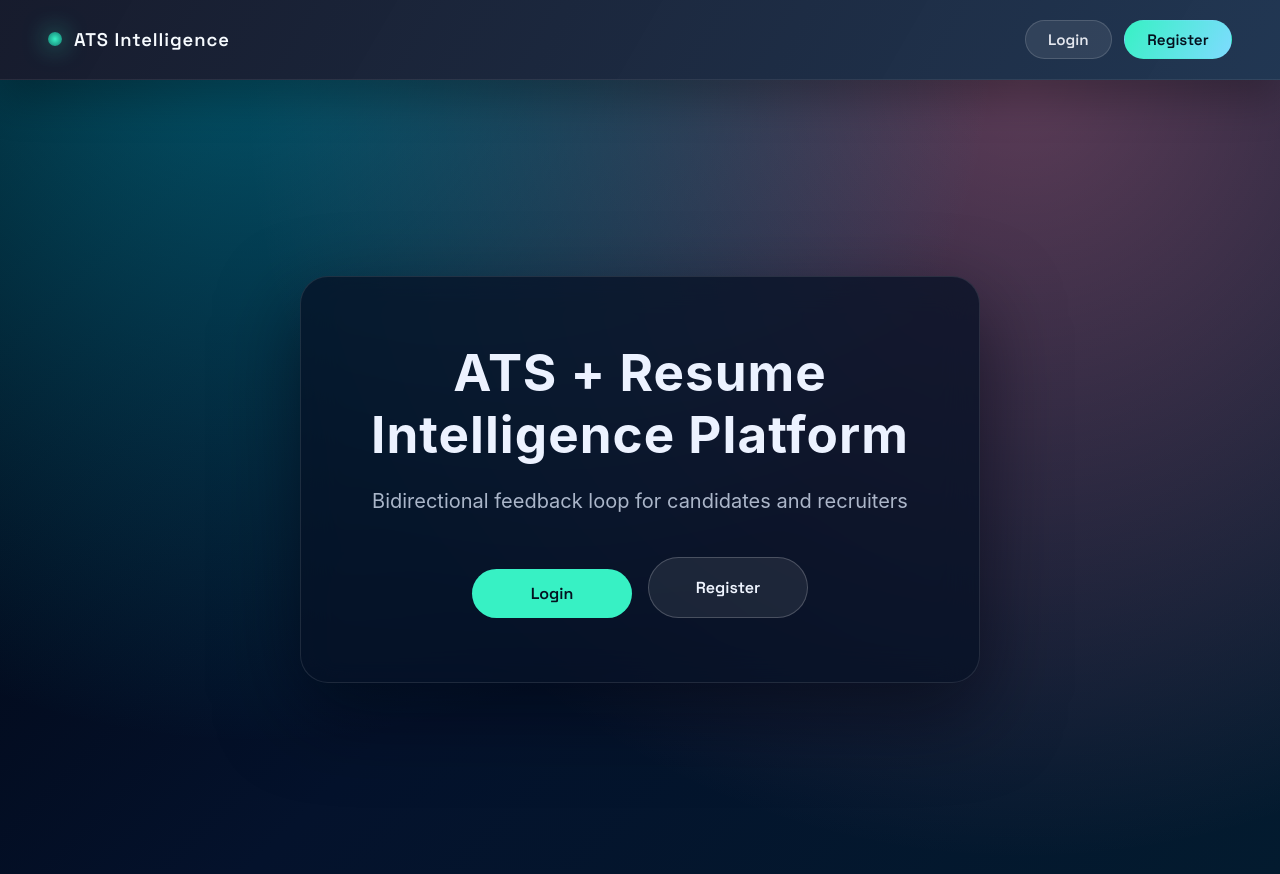
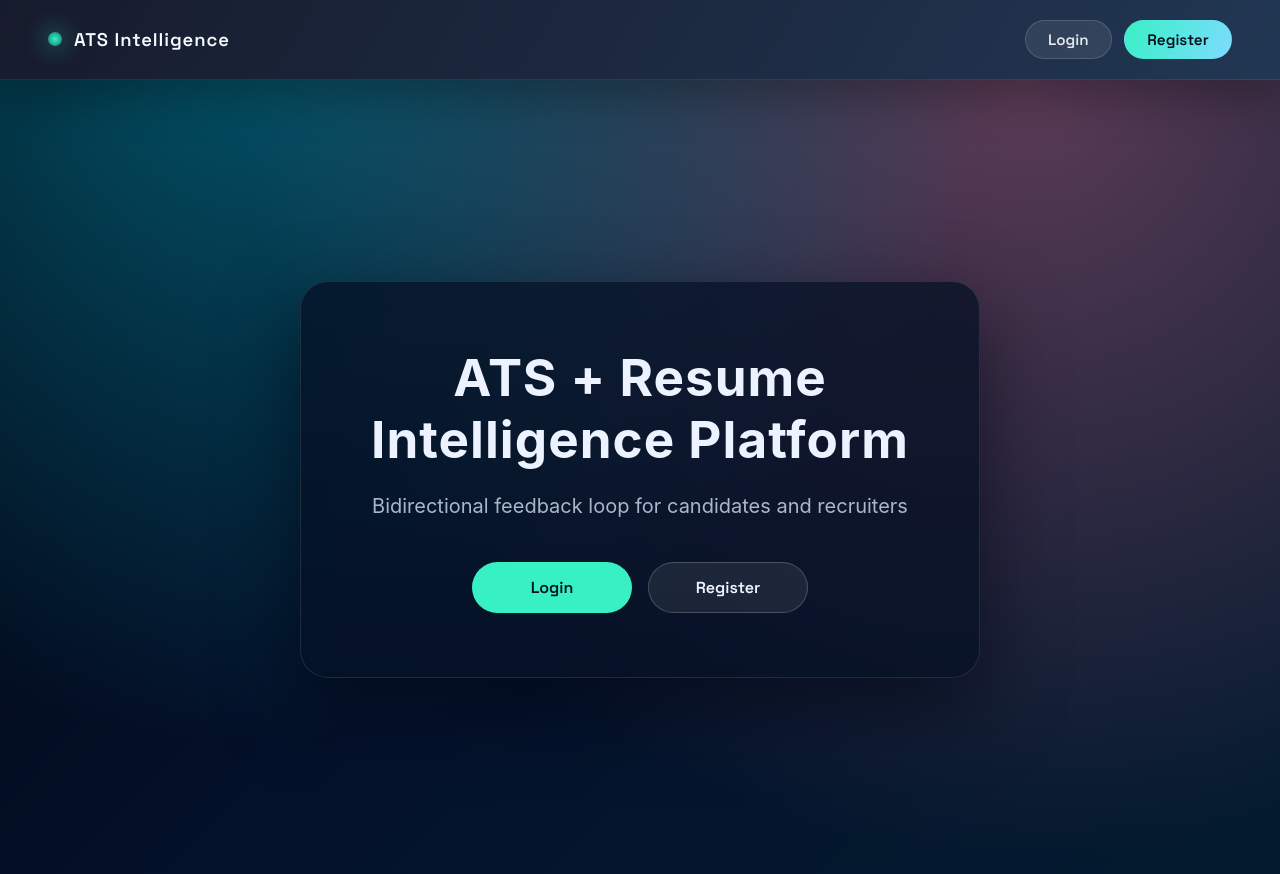
Before and after one commit to A-Akhil/ATS_Proj, a React (Create React App) app in the folder frontend/: page / in a window 1280 px wide. Shown: the top 874 px of the page. Built offline with nearby package versions, Linux system fonts and the light colour scheme.

Commit message:
style: align auth and recruiter CSS with global buttons

```diff
--- a/frontend/src/pages/Auth.css
+++ b/frontend/src/pages/Auth.css
@@ -95,30 +95,9 @@
   cursor: pointer;
 }
 
-.btn-primary {
-  background: var(--accent-teal);
-  color: #04111f;
-  border: none;
-  padding: 0.9rem 1.5rem;
-  border-radius: 999px;
-  font-size: 1rem;
-  font-weight: 600;
-  cursor: pointer;
-  transition: transform 0.25s ease, box-shadow 0.25s ease;
+.auth-card .btn-primary {
   margin-top: 0.75rem;
-  font-family: 'Space Grotesk', sans-serif;
-}
-
-.btn-primary:hover:not(:disabled) {
-  transform: translateY(-2px);
-  box-shadow: 0 15px 30px rgba(55, 241, 196, 0.4);
-}
-
-.btn-primary:disabled {
-  background: rgba(255, 255, 255, 0.2);
-  color: rgba(255, 255, 255, 0.5);
-  cursor: not-allowed;
-  transform: none;
+  width: 100%;
 }
 
 .error-message {
--- a/frontend/src/pages/candidate/BrowseJobs.css
+++ b/frontend/src/pages/candidate/BrowseJobs.css
@@ -160,35 +160,6 @@
   cursor: not-allowed;
 }
 
-.btn-primary,
-.btn-secondary {
-  font-weight: 600;
-  border-radius: 4px;
-  padding: 0.75rem 1.5rem;
-  border: none;
-  cursor: pointer;
-  transition: opacity 0.2s;
-}
-
-.btn-primary {
-  background-color: #27ae60;
-  color: #fff;
-}
-
-.btn-primary:disabled {
-  opacity: 0.7;
-  cursor: not-allowed;
-}
-
-.btn-secondary {
-  background-color: #ecf0f1;
-  color: #2c3e50;
-}
-
-.btn-secondary:disabled {
-  opacity: 0.7;
-  cursor: not-allowed;
-}
 
 .empty-state {
   text-align: center;
--- a/frontend/src/pages/candidate/ProfilePage.css
+++ b/frontend/src/pages/candidate/ProfilePage.css
@@ -22,8 +22,9 @@
 }
 
 .save-all-btn {
-  padding: 0.75rem 1.5rem;
+  padding: 0.9rem 1.75rem;
   font-size: 1rem;
+  border-radius: 999px;
 }
 
 /* Tabs */
@@ -409,24 +410,54 @@
   background: #c0392b;
 }
 
+.btn-primary {
+  background: #37f1c4;
+  color: #04111f;
+  border: none;
+  padding: 0.9rem 1.75rem;
+  border-radius: 999px;
+  cursor: pointer;
+  font-size: 1rem;
+  font-weight: 600;
+  font-family: 'Space Grotesk', sans-serif;
+  transition: transform 0.25s ease, box-shadow 0.25s ease;
+}
+
+.btn-primary:hover:not(:disabled) {
+  transform: translateY(-2px);
+  box-shadow: 0 15px 30px rgba(55, 241, 196, 0.4);
+}
+
+.btn-primary:disabled {
+  background: rgba(255, 255, 255, 0.2);
+  color: rgba(255, 255, 255, 0.5);
+  cursor: not-allowed;
+  transform: none;
+}
+
 .btn-secondary {
-  padding: 0.75rem 1.25rem;
-  background: #95a5a6;
-  color: white;
-  border: none;
-  border-radius: 4px;
+  background: rgba(255, 255, 255, 0.08);
+  color: #f0f5ff;
+  border: 1px solid rgba(255, 255, 255, 0.2);
+  border-radius: 999px;
   cursor: pointer;
-  font-size: 0.95rem;
-  transition: background 0.3s;
+  font-size: 1rem;
+  font-weight: 600;
+  font-family: 'Space Grotesk', sans-serif;
+  transition: transform 0.25s ease, box-shadow 0.25s ease, background 0.25s ease;
 }
 
 .btn-secondary:hover {
-  background: #7f8c8d;
+  background: rgba(255, 255, 255, 0.12);
+  transform: translateY(-2px);
+  box-shadow: 0 10px 20px rgba(0, 0, 0, 0.2);
 }
 
 .btn-secondary:disabled {
-  background: #bdc3c7;
+  background: rgba(255, 255, 255, 0.05);
+  color: rgba(255, 255, 255, 0.3);
   cursor: not-allowed;
+  transform: none;
 }
 
 /* Responsive */
--- a/frontend/src/pages/recruiter/PostJob.css
+++ b/frontend/src/pages/recruiter/PostJob.css
@@ -85,6 +85,7 @@
 }
 
 .btn-danger:disabled {
-  background-color: #95a5a6;
+  background: rgba(255, 255, 255, 0.05);
+  color: rgba(255, 255, 255, 0.3);
   cursor: not-allowed;
 }
```
